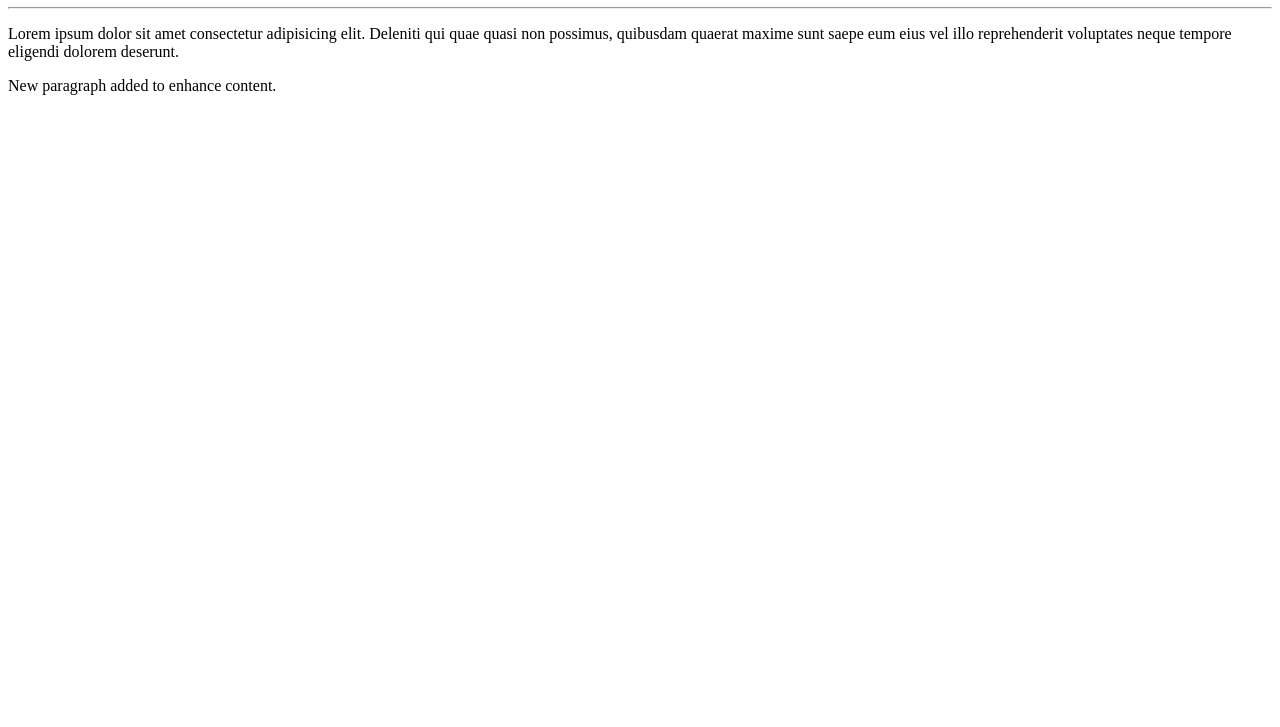
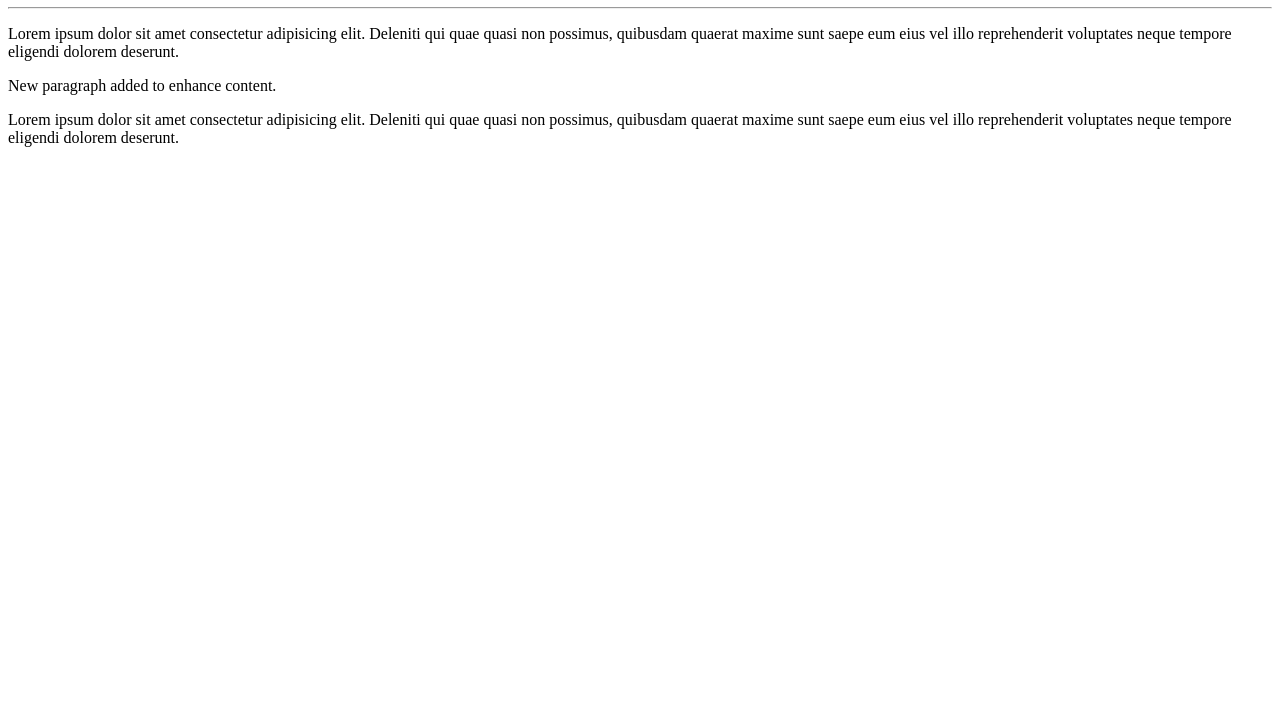
Before and after one commit to jacesar1/RepoJJR, a plain HTML site: page site-exemplo/index.html in a window 1280 px wide. Shown: the part 73-800 px from the top of the page. Drawn offline with Linux system fonts and the light colour scheme.

Commit message:
novo paragrafo

```diff
--- a/site-exemplo/index.html
+++ b/site-exemplo/index.html
@@ -10,6 +10,7 @@
     <hr>
 <p>Lorem ipsum dolor sit amet consectetur adipisicing elit. Deleniti qui quae quasi non possimus, quibusdam quaerat maxime sunt saepe eum eius vel illo reprehenderit voluptates neque tempore eligendi dolorem deserunt.</p>
 <p>New paragraph added to enhance content.</p>
+<p>Lorem ipsum dolor sit amet consectetur adipisicing elit. Deleniti qui quae quasi non possimus, quibusdam quaerat maxime sunt saepe eum eius vel illo reprehenderit voluptates neque tempore eligendi dolorem deserunt.</p>
 
 </body>
 </html>
```
